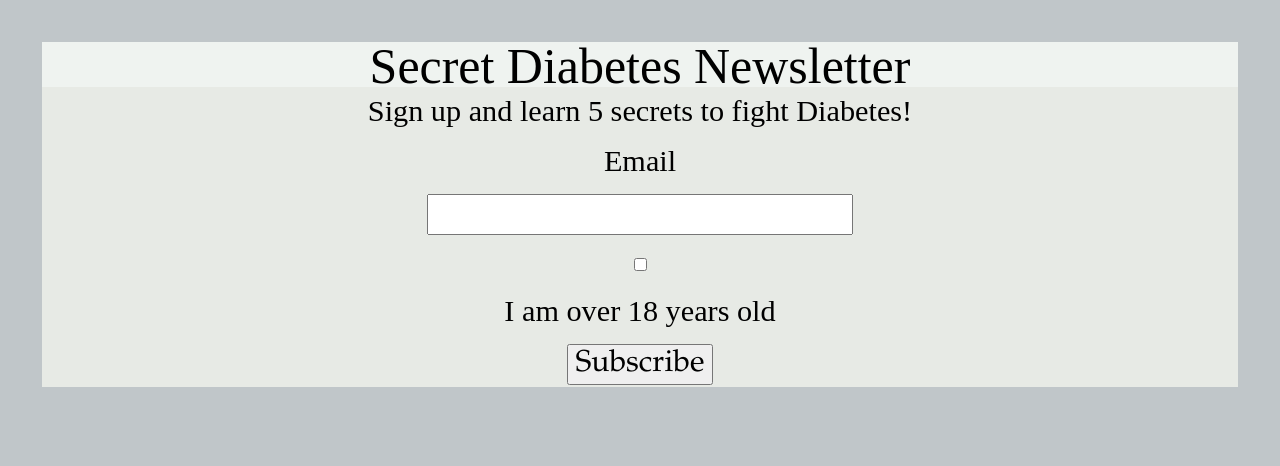
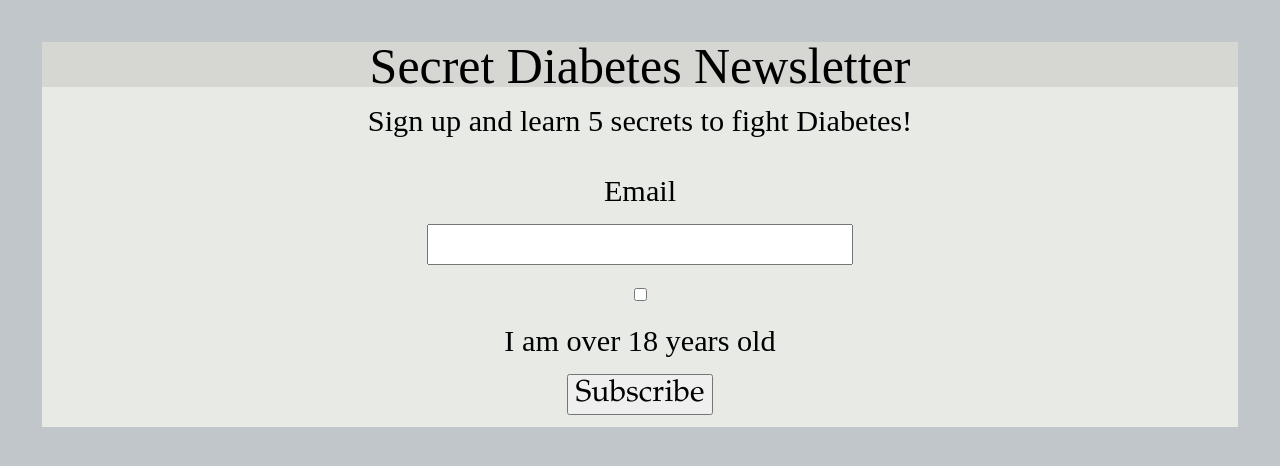
Before and after one commit to nandipatel/itmd362-lab3, a plain HTML site: page index.html in a window 1280 px wide. Drawn offline with nearby package versions, Linux system fonts and the light colour scheme.

Commit message:
tryign to increase space and cnaged color

```diff
--- a/css/screen.css
+++ b/css/screen.css
@@ -202,10 +202,11 @@ html {
 
 p, ol{
   background-color:#e7eae5 ;
+  padding: 10px;
 }
 h1{
   font-size: 1.651em;
-  background-color:#eff3f0;
+  background-color:#d6d7d2;
   height: 45px;
 }
 
```
